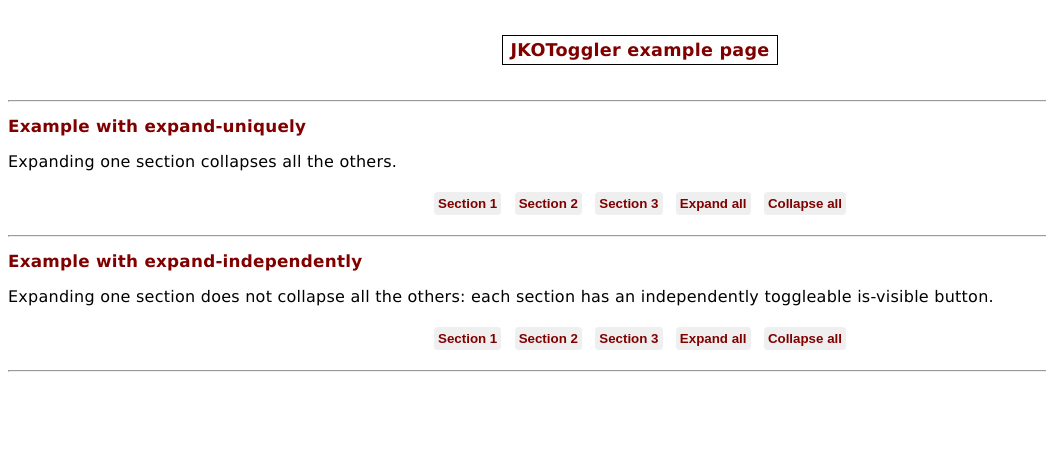
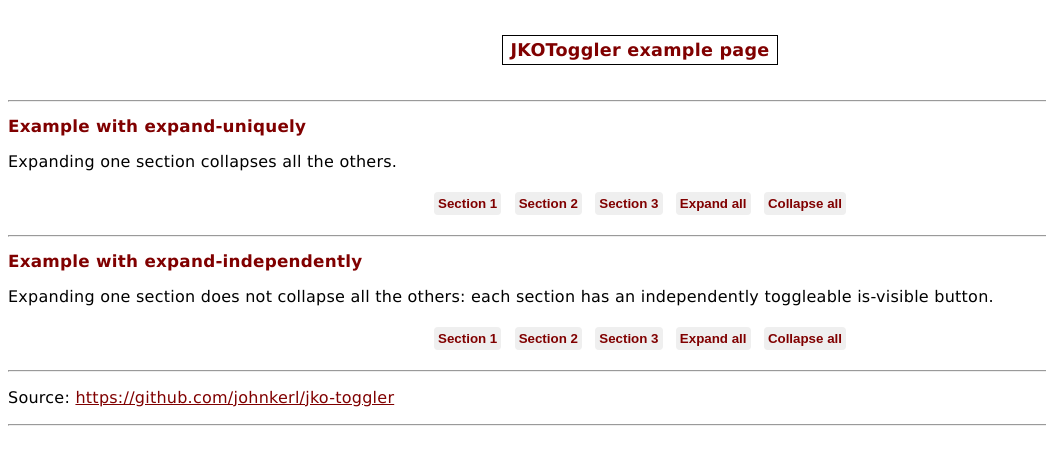
Before and after one commit to johnkerl/jko-toggler, a website: page index.html in a window 1280 px wide. Shown: the whole page, without its empty margins (0-1046 px from the left). Drawn offline with Linux system fonts and the light colour scheme.

Commit message:
link from sample HTML to GitHub repo

```diff
--- a/index.html
+++ b/index.html
@@ -223,6 +223,13 @@ gravida quis.
 <!-- ================================================================ -->
 <hr/>
 
+<p>
+Source: <a href="https://github.com/johnkerl/jko-toggler">https://github.com/johnkerl/jko-toggler</a>
+</p>
+
+<!-- ================================================================ -->
+<hr/>
+
 <!-- ================================================================ -->
 <script src="./jko-toggler.js"></script>
 <script>
```
